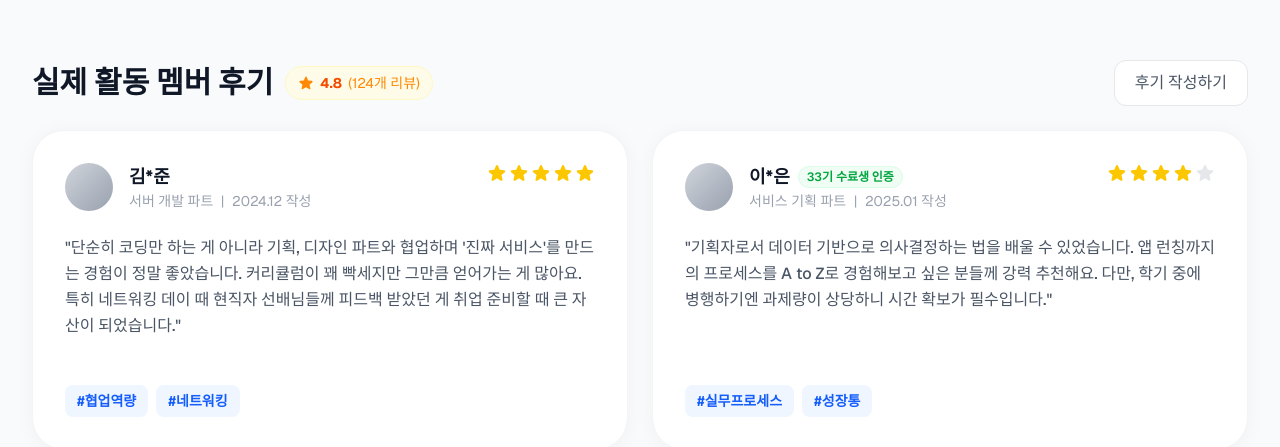
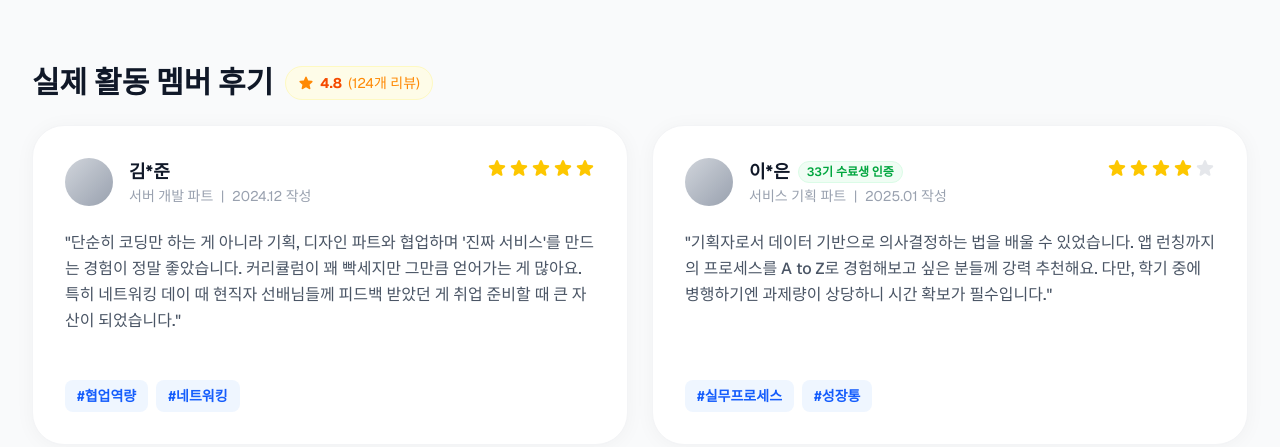
Before and after one commit to GDGoC-ONE-WAVE-Team-1/SpecDoctor-FE, a Next.js app: page / in a window 1280 px wide. Shown: the part 145-592 px from the top of the page. Built offline with nearby package versions, Linux system fonts and the light colour scheme.

Commit message:
feat : modify

```diff
--- a/app/page.tsx
+++ b/app/page.tsx
@@ -42,9 +42,7 @@ export default function Home() {
             </div>
           </div>
 
-          <button className="hidden sm:block px-5 py-2.5 bg-white border border-gray-200 rounded-xl text-gray-600 font-medium hover:bg-gray-50 transition-colors">
-            후기 작성하기
-          </button>
+
         </div>
 
         {/* Review Cards Grid */}
```
